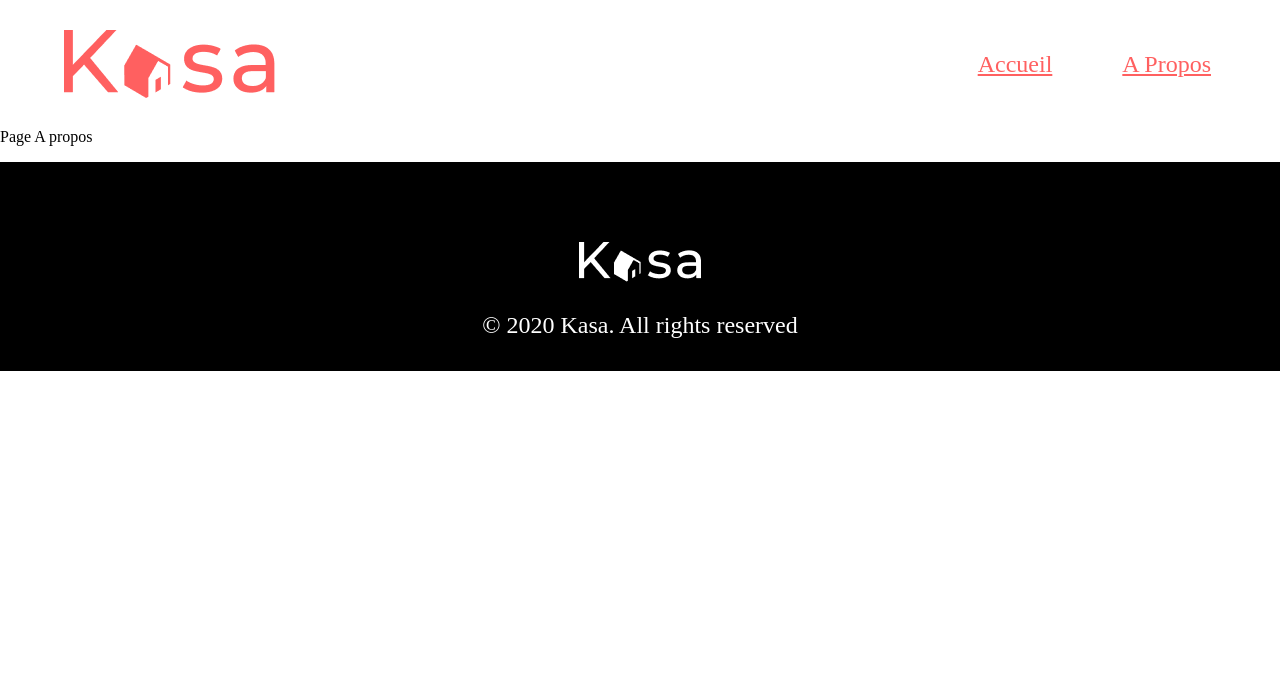
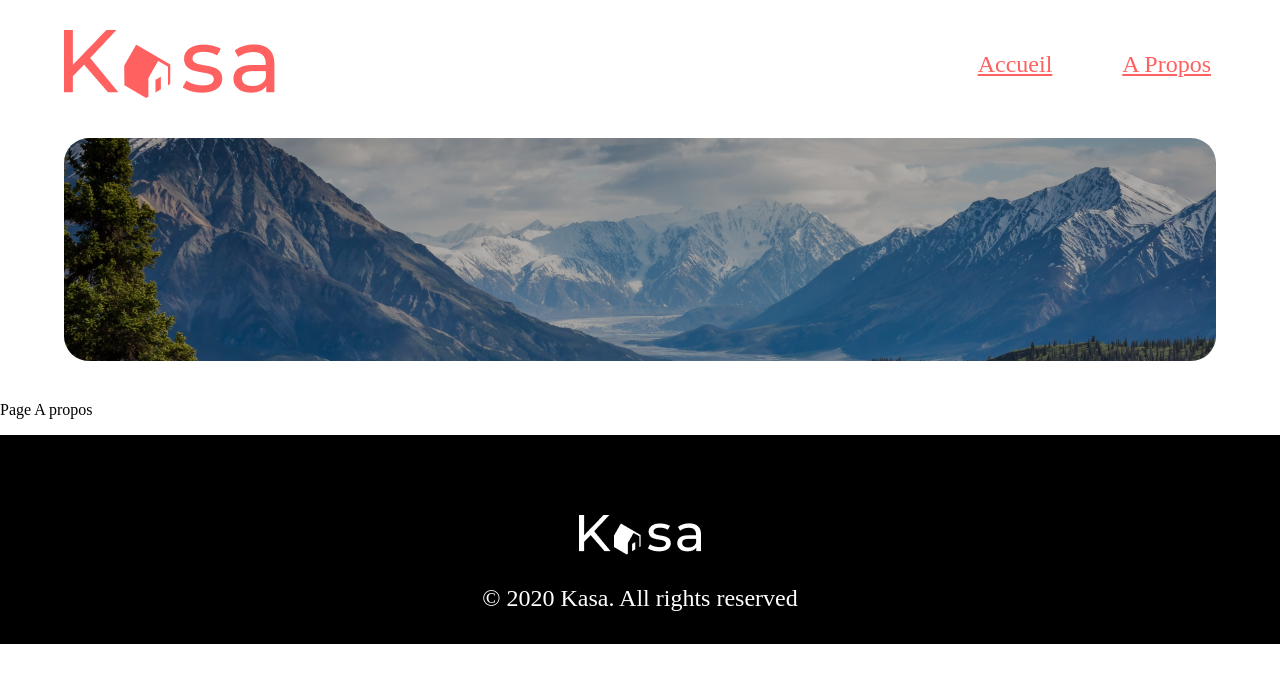
Before and after one commit to Jerome-Fromantin/JeromeFromantin_11_04012022, a React (Create React App) app: page /apropos in a window 1280 px wide. Shown: the top 682 px of the page. Built offline with nearby package versions, Linux system fonts and the light colour scheme.

Commit message:
Début de mise en place de la page

```diff
--- a/src/pages/apropos.js
+++ b/src/pages/apropos.js
@@ -2,7 +2,13 @@ import React from 'react';
 
 class Apropos extends React.Component {
     render() {
-        return <div><p>Page A propos</p></div>
+        return (
+            <div>
+                <div className="banner_apropos">
+                    <div className="banner_bgr_apropos"></div>
+                </div>
+                <div><p>Page A propos</p></div>
+            </div>)
     }
 }
 
--- a/src/pages/page_404.js
+++ b/src/pages/page_404.js
@@ -1,8 +1,13 @@
 import React from 'react';
+import { Link } from 'react-router-dom'
 
 class Page404 extends React.Component {
     render() {
-        return <div><p>Page 404</p></div>
+        return (<div className="text_404">
+            <span className="title_404">404</span>
+            <p className="phrase_404">Oups ! La page que vous demandez n'existe pas.</p>
+            <p className="link_404_parag"><Link to="/" className="link_404">Retourner sur la page d'accueil</Link></p>
+        </div>)
     }
 }
 
```
